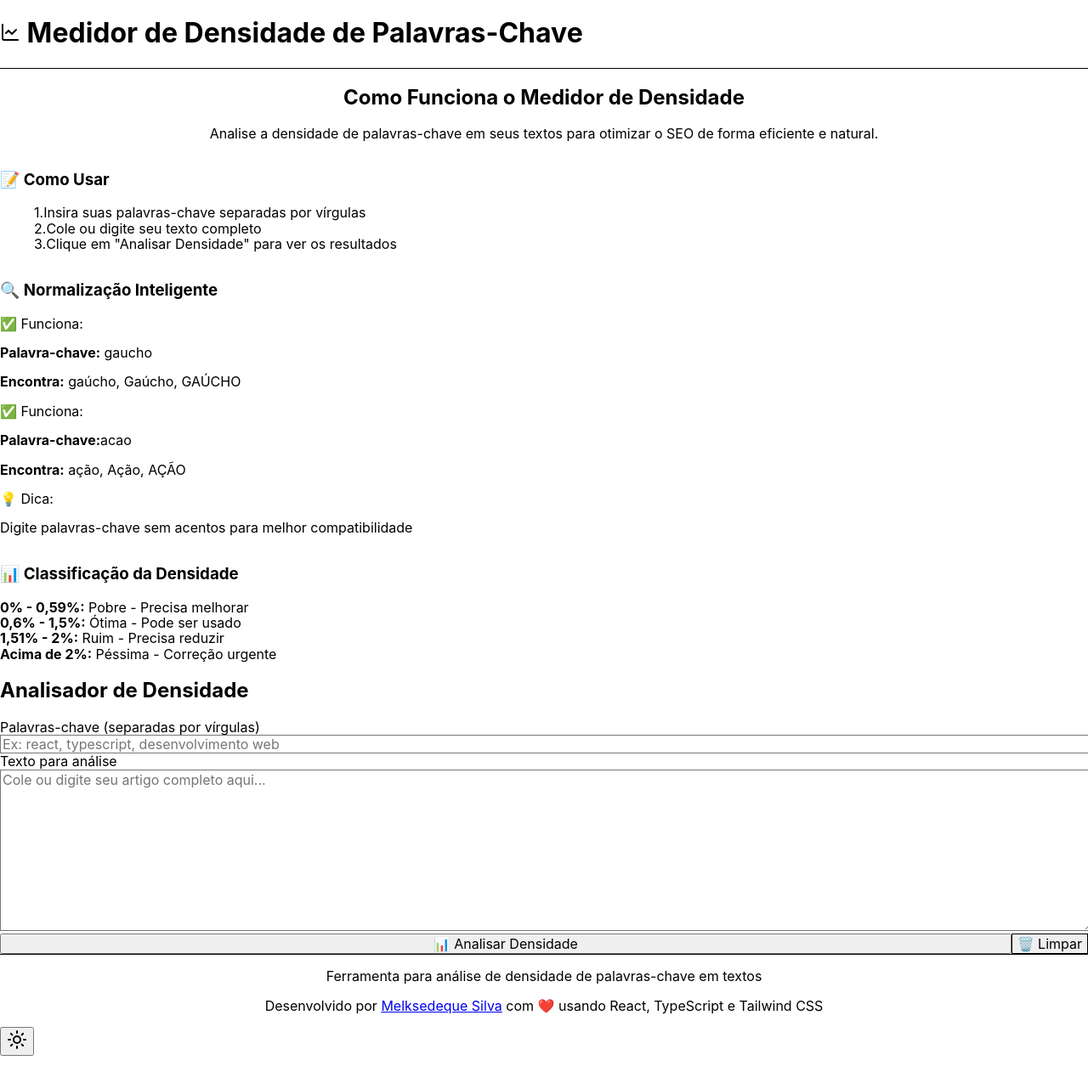
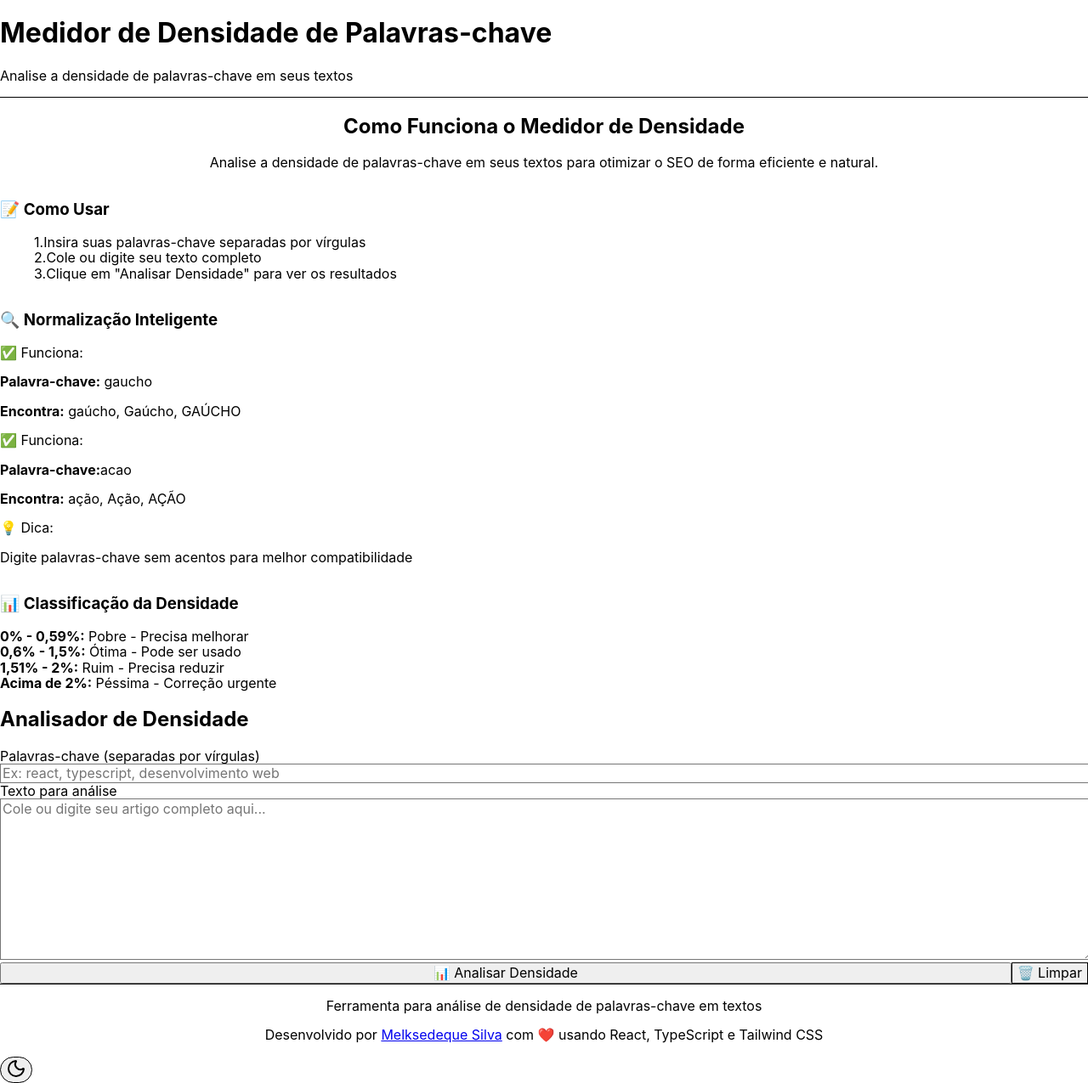
Before and after one commit to Melksedeque/medidor-densidade-palavras-chave, a React (Vite) app: page / in a window 1280 px wide. Shown: the whole page at 85% size. Before the commit the page ends 1243 px from the top, so only its background shows below. Built offline with nearby package versions, Linux system fonts and the light colour scheme.

Commit message:
Realocação de botão de tema

```diff
--- a/src/components/Footer.tsx
+++ b/src/components/Footer.tsx
@@ -5,7 +5,8 @@ export default function Footer() {
     const { theme, toggleTheme } = useTheme();
 
     return (
-        <footer className="bg-white dark:bg-gray-800 border-t border-gray-200 dark:border-gray-700 py-8">
+        <>
+            <footer className="bg-red dark:bg-gray-800 border-t border-gray-200 dark:border-gray-700 py-8">
                 <div className="max-w-7xl mx-auto px-4 sm:px-6 lg:px-8">
                     <div className="text-center text-gray-600 dark:text-gray-400">
                         <p className="text-xs mt-2">
@@ -16,17 +17,20 @@ export default function Footer() {
                         </p>
                     </div>
                 </div>
+            </footer>
+
+            {/* Botão de tema fixo no canto inferior direito */}
             <button
                 onClick={toggleTheme}
-            className="p-2 rounded-lg bg-gray-100 dark:bg-gray-800 text-gray-600 dark:text-gray-300 hover:bg-gray-200 dark:hover:bg-gray-700 transition-colors duration-200"
+                className="rounded-full bg-white dark:bg-gray-800 text-gray-600 dark:text-gray-300 hover:bg-gray-100 dark:hover:bg-gray-700 shadow-lg hover:shadow-xl transition-all duration-200 border border-gray-200 dark:border-gray-600 z-50"
                 aria-label="Alternar tema"
             >
                 {theme === 'light' ? (
-              <Sun />
+                    <Moon className="w-5 h-5" />
                 ) : (
-              <Moon />
+                    <Sun className="w-5 h-5" />
                 )}
             </button>
-        </footer>
+        </>
     );
 }
--- a/src/components/Header.tsx
+++ b/src/components/Header.tsx
@@ -1,17 +1,16 @@
-import { ChartLine } from 'lucide-react';
-
 export default function Header() {
     return (
-    <header className="bg-white dark:bg-gray-900 shadow-sm border-b border-gray-200 dark:border-gray-700">
+        <header className="bg-white dark:bg-gray-800 shadow-sm border-b border-gray-200 dark:border-gray-700">
             <div className="max-w-7xl mx-auto px-4 sm:px-6 lg:px-8">
-        <div className="flex justify-between items-center h-16">
-          <h1 className="text-xl font-bold text-gray-900 dark:text-white">
-            <ChartLine /> Medidor de Densidade de Palavras-Chave
+                <div className="py-6">
+                    <h1 className="text-3xl font-bold text-gray-900 dark:text-white">
+                        Medidor de Densidade de Palavras-chave
                     </h1>
-
-
+                    <p className="text-gray-600 dark:text-gray-300 mt-2">
+                        Analise a densidade de palavras-chave em seus textos
+                    </p>
                 </div>
             </div>
         </header>
     );
-};
+}
```
Lines whose indentation alone changed are shown as unchanged.
